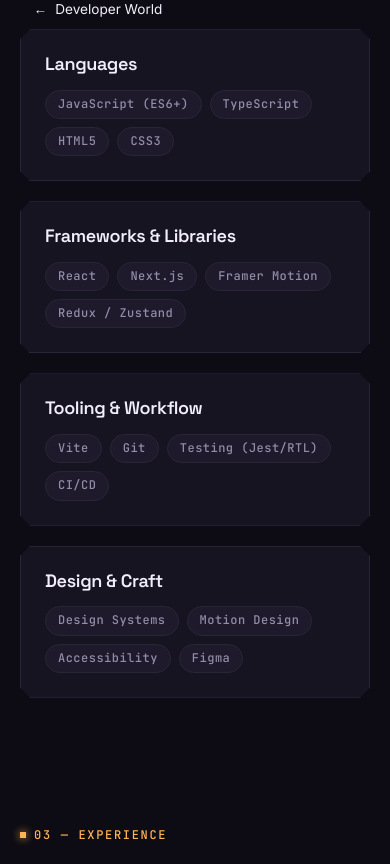
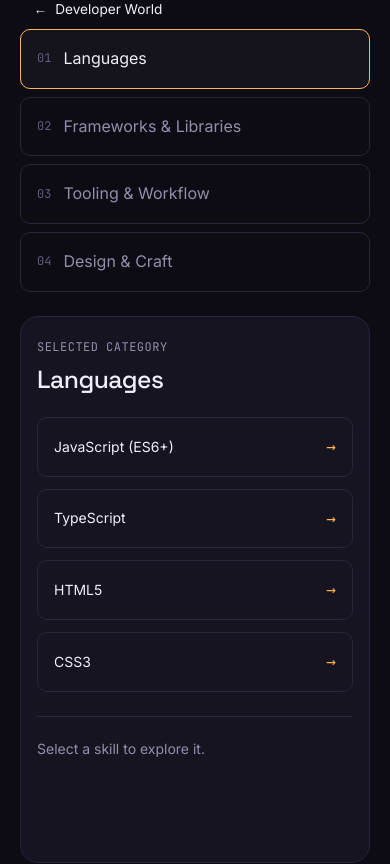
Before and after one commit to Tannu12344/portfolio, a React (Vite) app: page / in a window 390 px wide. Shown: the part 4040-4904 px from the top of the page. Built offline with nearby package versions, Linux system fonts and the light colour scheme.

Commit message:
feat: add interactive skill explorer

```diff
--- a/src/sections/Skills/Skills.jsx
+++ b/src/sections/Skills/Skills.jsx
@@ -1,37 +1,150 @@
+import { useState } from 'react';
 import { skillCategories } from '@/data/skills';
 import { Section } from '@/components/Section/Section';
-import { Card } from '@/components/Card/Card';
-import { Badge } from '@/components/Badge/Badge';
+import { BackToWorld } from '@/features/developer-world/BackToWorld';
 import styles from './Skills.module.css';
-import { BackToWorld } from '@/features/developer-world/BackToWorld';
 
-/**
- * Static grid render of skill categories. The richer "skill tree"
- * visualisation is a later, dedicated feature — this establishes only
- * the content structure and grid layout.
- */
 export function Skills() {
+  const [activeCategory, setActiveCategory] = useState(
+    skillCategories[0]?.id
+  );
+
+  const [selectedSkill, setSelectedSkill] = useState(null);
+
+  const category = skillCategories.find(
+    (item) => item.id === activeCategory
+  );
+
+  const handleCategoryChange = (categoryId) => {
+    setActiveCategory(categoryId);
+    setSelectedSkill(null);
+  };
+
   return (
     <Section
       id="skills"
       eyebrow="02 — Skills"
       title="Tools of the trade"
-      description="A snapshot of what I work with day to day."
+      description="Explore the technologies and tools I work with."
     >
-      <BackToWorld/>
-      <div className={styles.grid}>
-        {skillCategories.map((category) => (
-          <Card key={category.id} className={styles.card}>
-            <h3 className={styles.categoryTitle}>{category.label}</h3>
-            <ul className={styles.list}>
-              {category.skills.map((skill) => (
-                <li key={skill.name}>
-                  <Badge tone="neutral">{skill.name}</Badge>
-                </li>
-              ))}
-            </ul>
-          </Card>
-        ))}
+      <BackToWorld />
+
+      <div className={styles.explorer}>
+        {/* Category Navigation */}
+        <div
+          className={styles.categories}
+          role="tablist"
+          aria-label="Skill categories"
+        >
+          {skillCategories.map((item) => {
+            const isActive = item.id === activeCategory;
+
+            return (
+              <button
+                key={item.id}
+                type="button"
+                role="tab"
+                aria-selected={isActive}
+                className={`${styles.categoryButton} ${
+                  isActive ? styles.activeCategory : ''
+                }`}
+                onClick={() => handleCategoryChange(item.id)}
+              >
+                <span className={styles.categoryNumber}>
+                  {String(skillCategories.indexOf(item) + 1).padStart(2, '0')}
+                </span>
+
+                <span>{item.label}</span>
+              </button>
+            );
+          })}
+        </div>
+
+        {/* Skills */}
+        <div className={styles.skillsPanel}>
+          {category && (
+            <>
+              <div className={styles.panelHeader}>
+                <span className={styles.panelEyebrow}>
+                  SELECTED CATEGORY
+                </span>
+
+                <h3 className={styles.categoryTitle}>
+                  {category.label}
+                </h3>
+              </div>
+
+              <div className={styles.skillList}>
+                {category.skills.map((skill) => {
+                  const isSelected =
+                    selectedSkill?.name === skill.name;
+
+                  return (
+                    <button
+                      key={skill.name}
+                      type="button"
+                      className={`${styles.skill} ${
+                        isSelected ? styles.selectedSkill : ''
+                      }`}
+                      onClick={() => setSelectedSkill(skill)}
+                    >
+                      <span className={styles.skillName}>
+                        {skill.name}
+                      </span>
+
+                      <span className={styles.skillArrow}>
+                        {isSelected ? '−' : '→'}
+                      </span>
+                    </button>
+                  );
+                })}
+              </div>
+
+              {/* Skill Detail */}
+              <div
+                className={`${styles.skillDetail} ${
+                  selectedSkill ? styles.skillDetailVisible : ''
+                }`}
+                aria-live="polite"
+              >
+                {selectedSkill ? (
+                  <>
+                    <div className={styles.detailTop}>
+                      <span className={styles.panelEyebrow}>
+                        SKILL FOCUS
+                      </span>
+
+                      <span className={styles.levelValue}>
+                        {selectedSkill.level}%
+                      </span>
+                    </div>
+
+                    <h4 className={styles.selectedName}>
+                      {selectedSkill.name}
+                    </h4>
+
+                    <div className={styles.levelTrack}>
+                      <span
+                        className={styles.levelFill}
+                        style={{
+                          width: `${selectedSkill.level}%`,
+                        }}
+                      />
+                    </div>
+
+                    <p className={styles.levelText}>
+                      Proficiency indicator
+                    </p>
+                  </>
+                ) : (
+                  <p className={styles.selectHint}>
+                    Select a skill to explore it.
+                  </p>
+                )}
+              </div>
+            </>
+          )}
+        </div>
       </div>
     </Section>
   );
--- a/src/sections/Skills/Skills.module.css
+++ b/src/sections/Skills/Skills.module.css
@@ -1,28 +1,265 @@
-.grid {
+.explorer {
   display: grid;
-  grid-template-columns: 1fr;
-  gap: var(--space-5);
+  grid-template-columns: 280px minmax(0, 1fr);
+  gap: var(--space-6);
+  align-items: start;
+}
+
+/* ---------- Category Navigation ---------- */
+
+.categories {
+  display: flex;
+  flex-direction: column;
+  gap: var(--space-2);
+}
+
+.categoryButton {
+  width: 100%;
+
+  display: flex;
+  align-items: center;
+  gap: var(--space-3);
+
+  padding: var(--space-4);
+
+  border: 1px solid var(--color-border);
+  border-radius: var(--radius-md);
+
+  background: transparent;
+  color: var(--color-text-muted);
+
+  font: inherit;
+  text-align: left;
+
+  cursor: pointer;
+
+  transition:
+    color var(--duration-base) var(--ease-out),
+    border-color var(--duration-base) var(--ease-out),
+    background var(--duration-base) var(--ease-out),
+    transform var(--duration-base) var(--ease-out);
+}
+
+.categoryButton:hover,
+.categoryButton:focus-visible {
+  color: var(--color-text);
+  border-color: var(--color-accent);
+  outline: none;
+  transform: translateX(3px);
+}
+
+.activeCategory {
+  color: var(--color-text);
+  border-color: var(--color-accent);
+  background: rgba(255, 255, 255, 0.035);
+}
+
+.categoryNumber {
+  font-family: var(--font-mono);
+  font-size: var(--text-xs);
+  color: var(--color-text-faint);
+}
+
+/* ---------- Skills Panel ---------- */
+
+.skillsPanel {
+  min-height: 430px;
+
+  padding: var(--space-6);
+
+  border: 1px solid var(--color-border);
+  border-radius: var(--radius-lg);
+
+  background: var(--color-surface);
+}
+
+.panelHeader {
+  margin-bottom: var(--space-6);
+}
+
+.panelEyebrow {
+  font-family: var(--font-mono);
+  font-size: var(--text-xs);
+  letter-spacing: var(--tracking-wide);
+  color: var(--color-text-muted);
 }
 
 .categoryTitle {
-  font-size: var(--text-md);
-  margin-bottom: var(--space-4);
+  margin: var(--space-2) 0 0;
+
+  font-family: var(--font-display);
+  font-size: var(--text-xl);
+  font-weight: var(--weight-medium);
 }
 
-.list {
-  display: flex;
-  flex-wrap: wrap;
-  gap: var(--space-2);
+/* ---------- Skill List ---------- */
+
+.skillList {
+  display: grid;
+  grid-template-columns: repeat(2, minmax(0, 1fr));
+  gap: var(--space-3);
 }
 
-@media (min-width: 640px) {
-  .grid {
-    grid-template-columns: repeat(2, 1fr);
+.skill {
+  display: flex;
+  align-items: center;
+  justify-content: space-between;
+  gap: var(--space-3);
+
+  min-height: 58px;
+  padding: var(--space-4);
+
+  border: 1px solid var(--color-border);
+  border-radius: var(--radius-md);
+
+  background: transparent;
+  color: var(--color-text);
+
+  font: inherit;
+  text-align: left;
+
+  cursor: pointer;
+
+  transition:
+    border-color var(--duration-base) var(--ease-out),
+    background var(--duration-base) var(--ease-out),
+    transform var(--duration-base) var(--ease-out);
+}
+
+.skill:hover,
+.skill:focus-visible {
+  border-color: var(--color-accent);
+  background: rgba(255, 255, 255, 0.035);
+  outline: none;
+  transform: translateY(-2px);
+}
+
+.selectedSkill {
+  border-color: var(--color-accent);
+  background: rgba(255, 255, 255, 0.05);
+}
+
+.skillName {
+  font-size: var(--text-sm);
+}
+
+.skillArrow {
+  color: var(--color-accent);
+  font-family: var(--font-mono);
+}
+
+/* ---------- Skill Detail ---------- */
+
+.skillDetail {
+  min-height: 130px;
+
+  margin-top: var(--space-6);
+  padding-top: var(--space-5);
+
+  border-top: 1px solid var(--color-border);
+}
+
+.detailTop {
+  display: flex;
+  align-items: center;
+  justify-content: space-between;
+  gap: var(--space-4);
+}
+
+.levelValue {
+  font-family: var(--font-mono);
+  font-size: var(--text-sm);
+  color: var(--color-accent);
+}
+
+.selectedName {
+  margin: var(--space-3) 0 var(--space-4);
+
+  font-family: var(--font-display);
+  font-size: var(--text-lg);
+  font-weight: var(--weight-medium);
+}
+
+.levelTrack {
+  width: 100%;
+  height: 4px;
+
+  overflow: hidden;
+
+  border-radius: 999px;
+
+  background: var(--color-border);
+}
+
+.levelFill {
+  display: block;
+
+  height: 100%;
+
+  border-radius: inherit;
+
+  background: var(--color-accent);
+
+  transition: width 400ms var(--ease-out);
+}
+
+.levelText {
+  margin: var(--space-3) 0 0;
+
+  font-size: var(--text-xs);
+  color: var(--color-text-faint);
+}
+
+.selectHint {
+  margin: 0;
+
+  color: var(--color-text-muted);
+  font-size: var(--text-sm);
+}
+
+/* ---------- Responsive ---------- */
+
+@media (max-width: 800px) {
+  .explorer {
+    grid-template-columns: 1fr;
+  }
+
+  .categories {
+    display: grid;
+    grid-template-columns: repeat(2, minmax(0, 1fr));
+  }
+
+  .categoryButton:hover,
+  .categoryButton:focus-visible {
+    transform: none;
   }
 }
 
-@media (min-width: 1024px) {
-  .grid {
-    grid-template-columns: repeat(4, 1fr);
+@media (max-width: 560px) {
+  .categories {
+    grid-template-columns: 1fr;
+  }
+
+  .skillList {
+    grid-template-columns: 1fr;
+  }
+
+  .skillsPanel {
+    padding: var(--space-4);
   }
 }
+
+/* ---------- Reduced Motion ---------- */
+
+@media (prefers-reduced-motion: reduce) {
+  .categoryButton,
+  .skill,
+  .levelFill {
+    transition: none;
+  }
+
+  .categoryButton:hover,
+  .skill:hover {
+    transform: none;
+  }
+}
```
